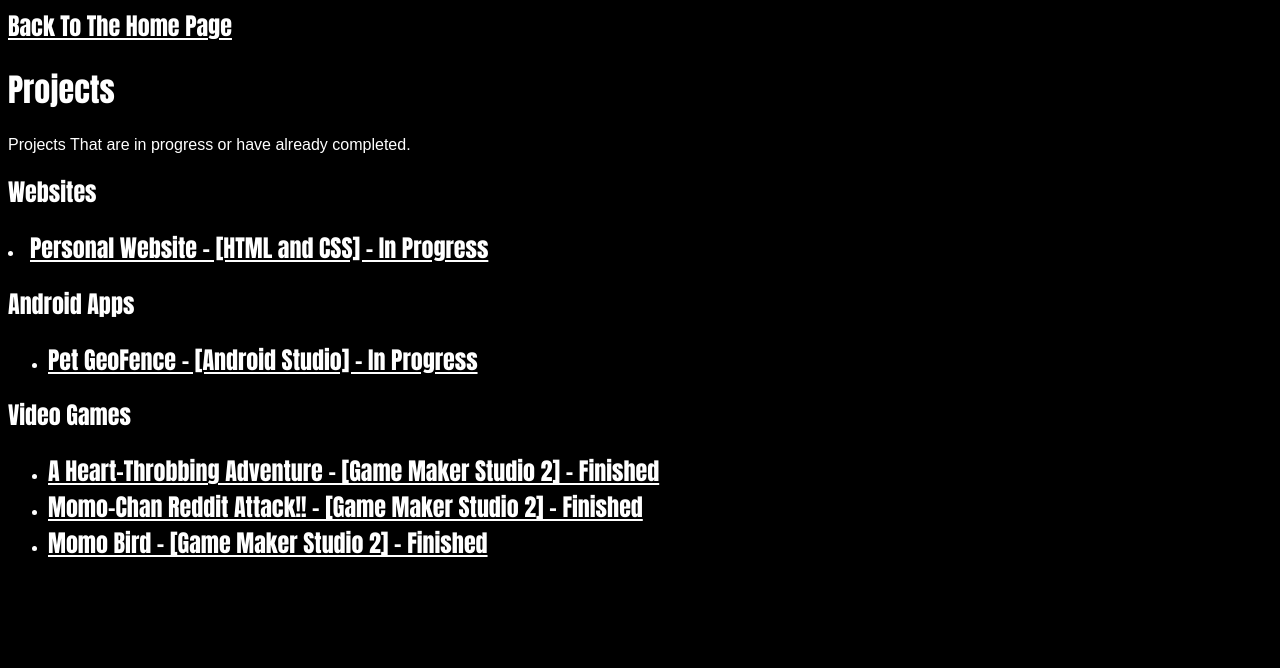
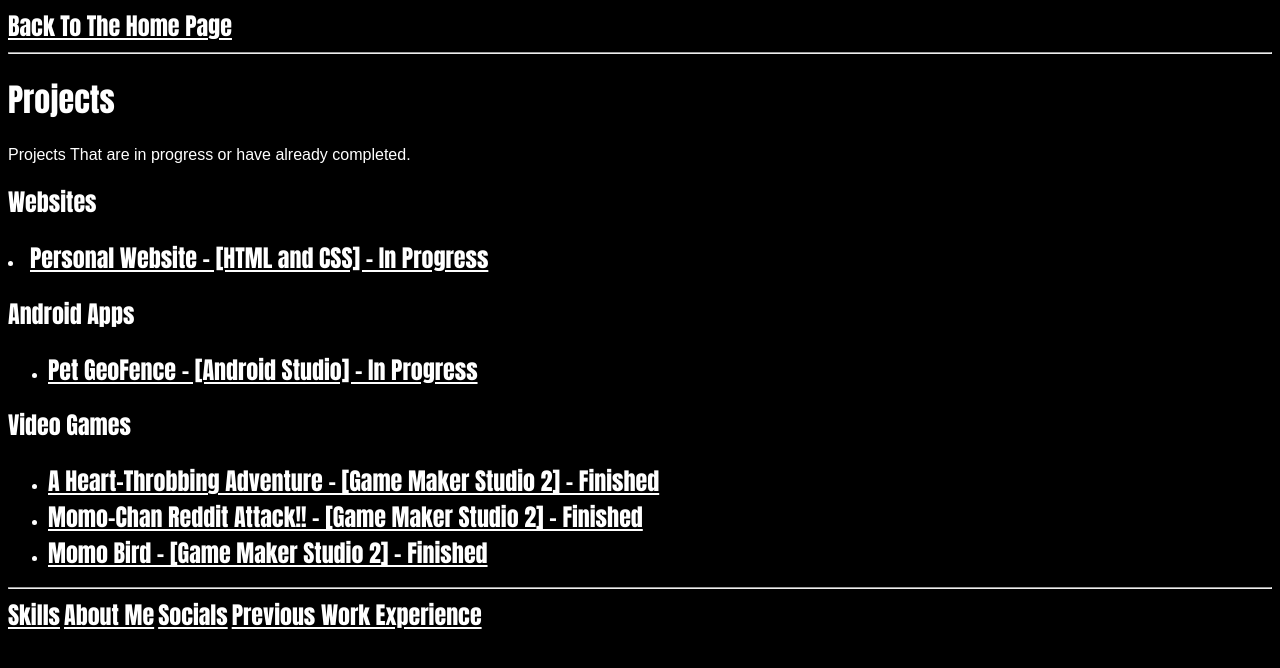
Before and after one commit to BlaiseCorcoran/BlaiseCorcoran.github.io, a plain HTML site: page projects.html in a window 1280 px wide. Drawn offline with Linux system fonts and the light colour scheme.

Commit message:
bottom link navs added

```diff
--- a/projects.html
+++ b/projects.html
@@ -6,6 +6,7 @@
     </head>
     <body>
         <a href="index.html">Back To The Home Page</a>
+        <hr>
         <h1>Projects</h1>
         <p>Projects That are in progress or have already completed.</p>
         <h2>Websites</h2>
@@ -20,6 +21,14 @@
             <li><a href="https://momo-chan-studios.itch.io/momo-chan-reddit-attack">Momo-Chan Reddit Attack!! - [Game Maker Studio 2] - Finished</a></li>
             <li><a href="https://momo-chan-studios.itch.io/momo-bird">Momo Bird - [Game Maker Studio 2] - Finished</a></li>
         </ul>
+        <hr>
+        <nav>
+            <a href="skills.html">Skills</a>
+            <a href="about.html">About Me</a>
+            <a href="socials.html">Socials</a>
+            <a href="previous.html">Previous Work Experience</a>
+        </nav>
+
 
     </body>
 </html>
```
Also changed, not shown: previous.html (+9 -0 lines).
